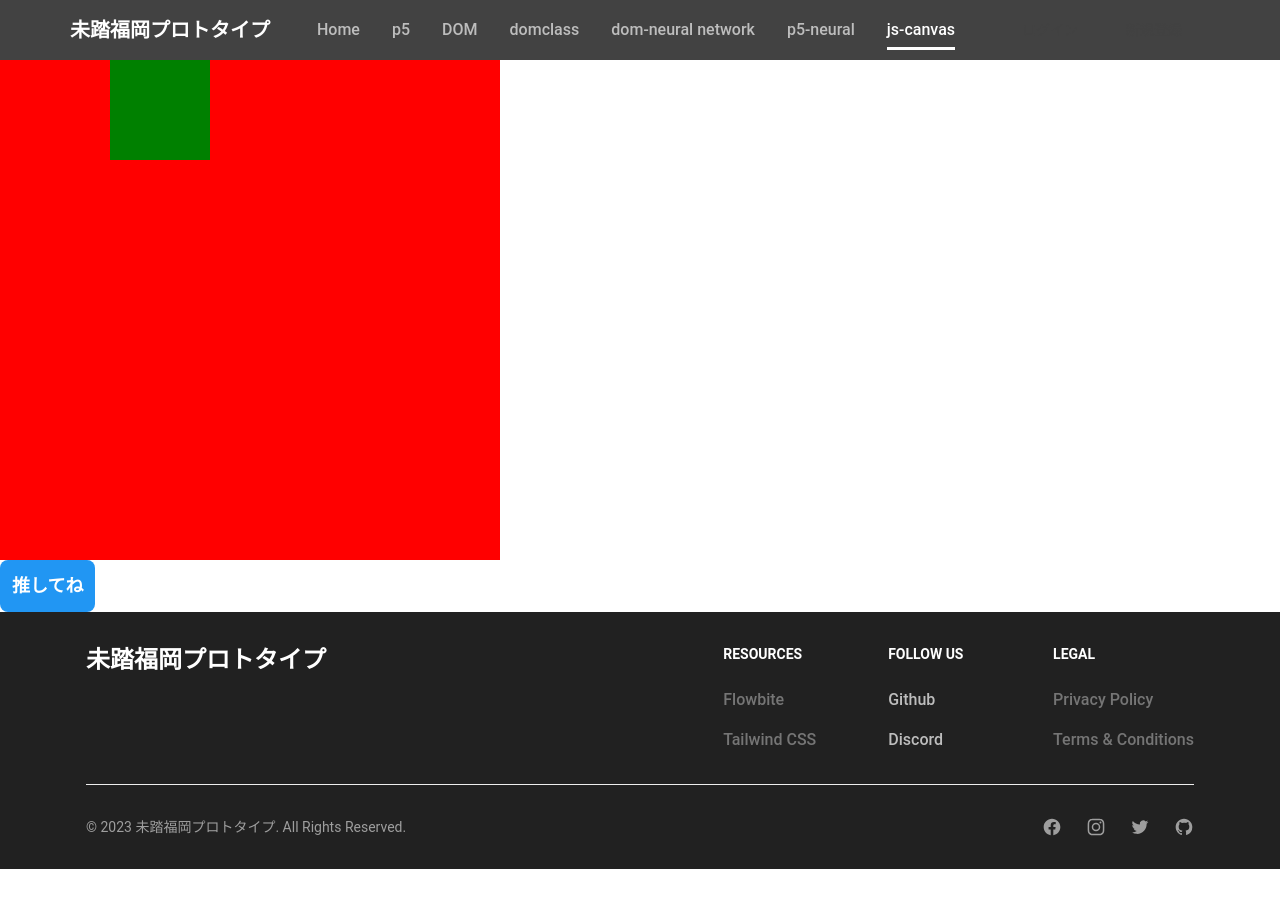
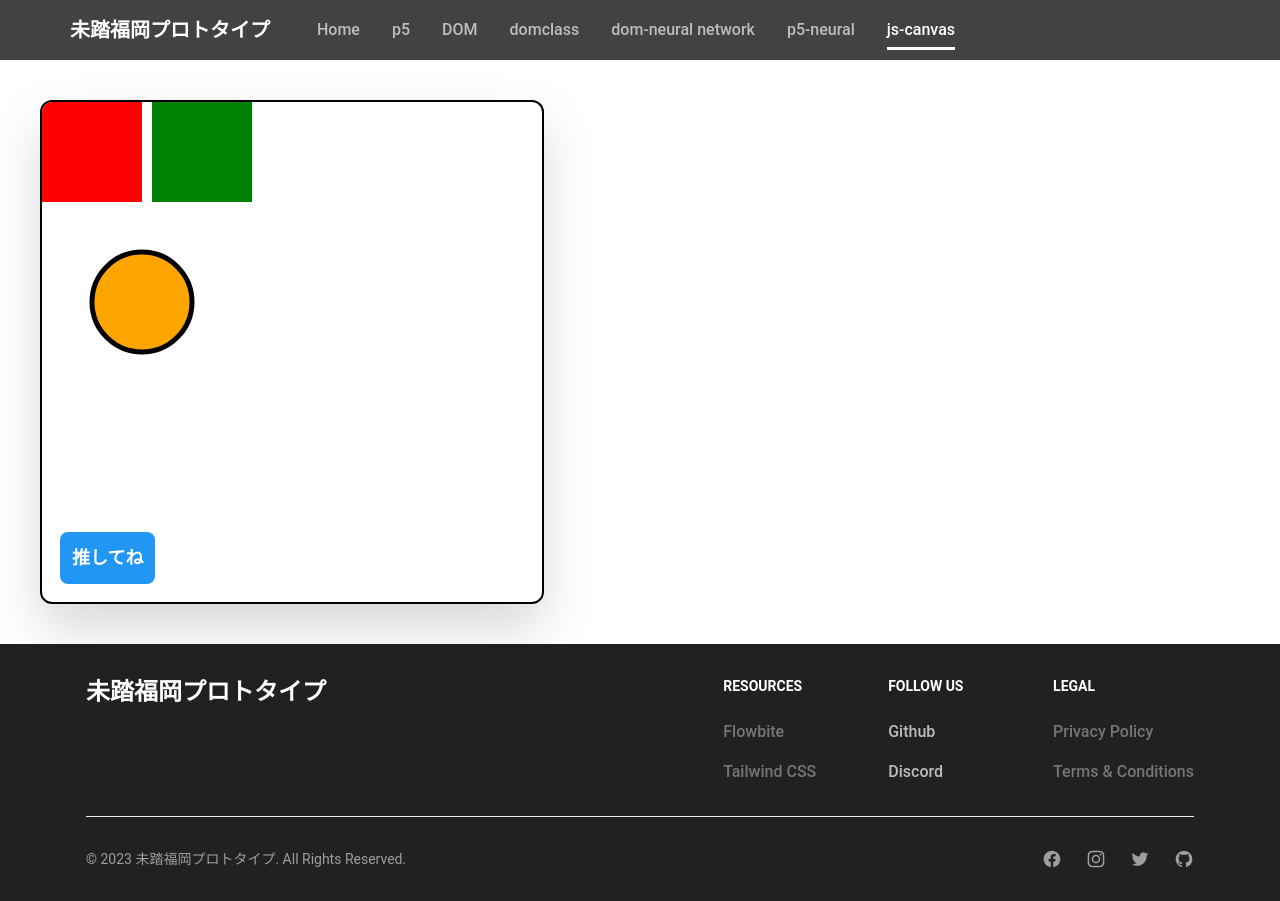
Before and after one commit to Tebaeleven/mitou-fukuoka-ai-prototype, a Next.js app: page /js-canvas in a window 1280 px wide. Before the commit the page ends 869 px from the top, so only its background shows below. Built offline with nearby package versions, Linux system fonts and the light colour scheme.

Commit message:
circleを追加

```diff
--- a/components/Header/header.tsx
+++ b/components/Header/header.tsx
@@ -6,7 +6,7 @@ export default function Header() {
     const CustomLink = ({ href, title }) => {
         const router = useRouter();
         return (
-            <Link
+            <a
                 href={href}
                 className={`hover:text-primary-700  hover:text-white border-gray-700 relative group
                     ${
@@ -22,7 +22,7 @@ export default function Header() {
                 >
                     &nbsp;
                 </span>
-            </Link>
+            </a>
         );
     };
     return (
--- a/components/canvas/Canvas.tsx
+++ b/components/canvas/Canvas.tsx
@@ -9,9 +9,11 @@ export default function Canvas(){
 
     let square = obj.Square(110, 0, 50, "green");
     let square2 = obj.Square(0, 0, 50, "red");
+    let circle = obj.Circle(100, 200, 50, "orange","black");
 
     test.create(square2);
     test.create(square);
+    test.create(circle);
 
     test.AddPlay(square);
     test.AddWait(60);
@@ -26,14 +28,12 @@ export default function Canvas(){
 
     return (
         <>
-            <>
-                <button
-                    onClick={handleClick}
-                    className="font-bold text-lg bg-blue-500 p-3 rounded-lg text-white active:bg-blue-700"
-                >
-                    推してね
-                </button>
-            </>
+            <button
+                onClick={handleClick}
+                className="font-bold text-lg bg-blue-500 p-3 rounded-lg text-white active:bg-blue-700 absolute bottom-5 left-5"
+            >
+                推してね
+            </button>
         </>
     );
 };
--- a/components/canvas/object.tsx
+++ b/components/canvas/object.tsx
@@ -1,10 +1,9 @@
 class Object {
+    id: number;
     constructor() {
         this.id=0
     }
     Square(x, y, size,color) {
-        var min = 1;
-        var max = 10;
         // var id = Math.floor(Math.random() * (max + 1 - min)) + min;
         this.id++
         let cubeObj = {
@@ -16,6 +15,20 @@ class Object {
         };
         return cubeObj;
     }
+
+    Circle(x,y,r,color,strokeColor) {
+        this.id++;
+        let circleObject = {
+            id: this.id,
+            shape: "circle",
+            x: x,
+            y: y,
+            r: r,
+            color: color,
+            strokeColor: strokeColor,
+        };
+        return circleObject;
+    }
 }
 
 export default Object
--- a/components/canvas/scene.tsx
+++ b/components/canvas/scene.tsx
@@ -13,10 +13,8 @@ class Scene {
         this.isPlay=false
     }
     create(obj) {
-        if (obj.shape === "cube") {
-            this.object.push(obj);
-            this.draw(obj);
-        }
+        this.object.push(obj);
+        this.draw(obj);
     }
     AddPlay(obj) {
         let startFrame = 0;
@@ -103,7 +101,14 @@ class Scene {
                 this.ctx.fillStyle = obj.color;
                 this.ctx.fillRect(obj.x, obj.y, 100, 100);
                 break;
-
+            case "circle":
+                this.ctx.fillStyle = obj.color;
+                this.ctx.strokeStyle = obj.strokeColor;
+                this.ctx.beginPath();
+                this.ctx.arc(obj.x, obj.y, obj.r, 0, 2 * Math.PI);
+                this.ctx.fill();
+                this.ctx.lineWidth = 5;
+                this.ctx.stroke();
             default:
                 break;
         }
--- a/pages/js-canvas.tsx
+++ b/pages/js-canvas.tsx
@@ -9,14 +9,19 @@ export default function JsCanvas() {
     //TODO
     //aタグから移動してきた時はcanvasを取得できるが、linkタグからだとできない
     return (
-        <div className="">
+        <div className="p-10 ">
+            <div style={{ position: "relative" }}>
+
                 <canvas
                     id="root"
                     height={500}
                     width={500}
-                style={{ background: "red" }}
+                    className="border-collapse border-2 border-black rounded-xl drop-shadow-2xl"
+                    style={{ background: "white" }}
                 ></canvas>
+
                 <Canvas></Canvas>
+            </div>
         </div>
     );
 }
```
Lines whose indentation alone changed are shown as unchanged.
